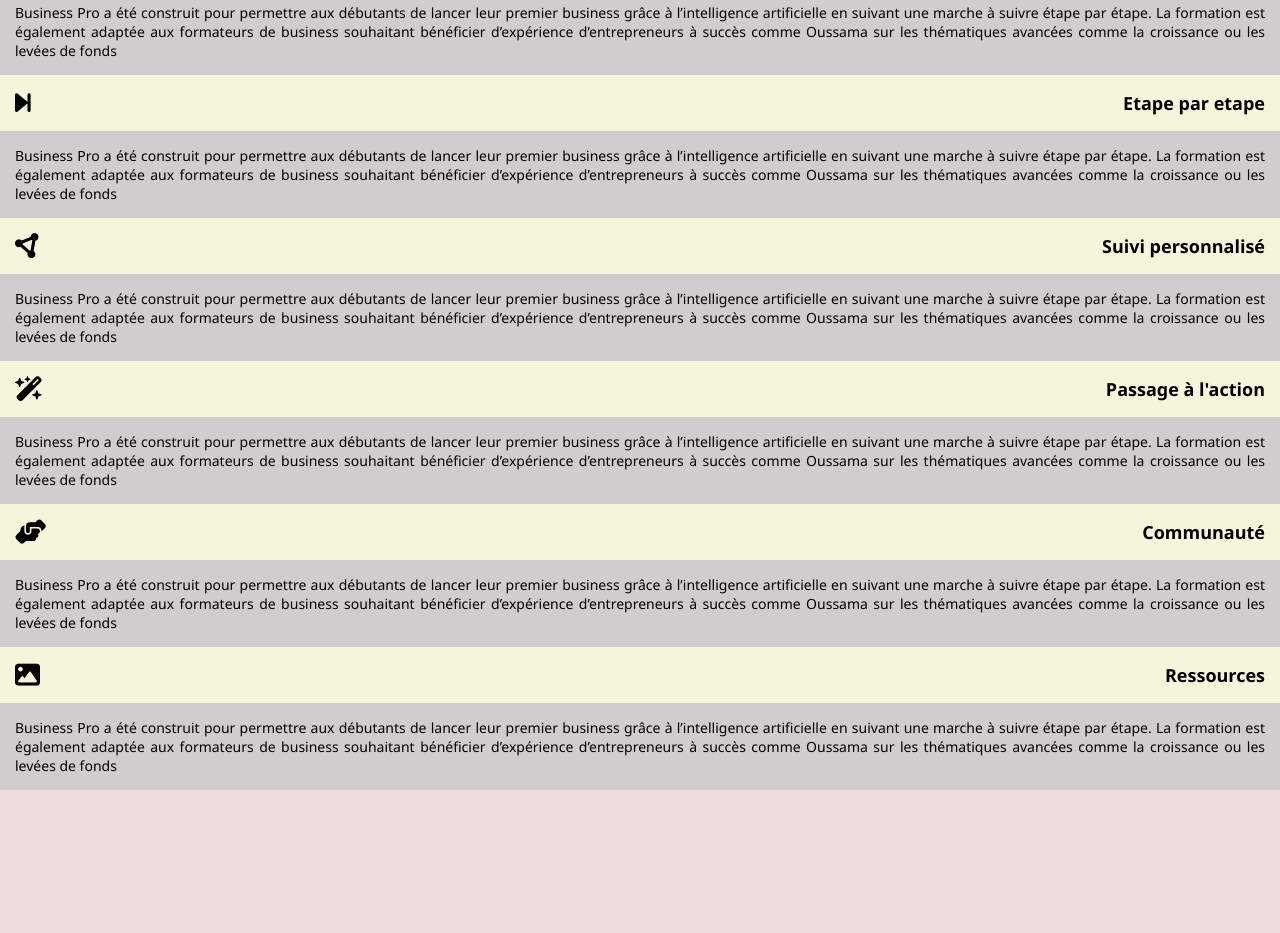
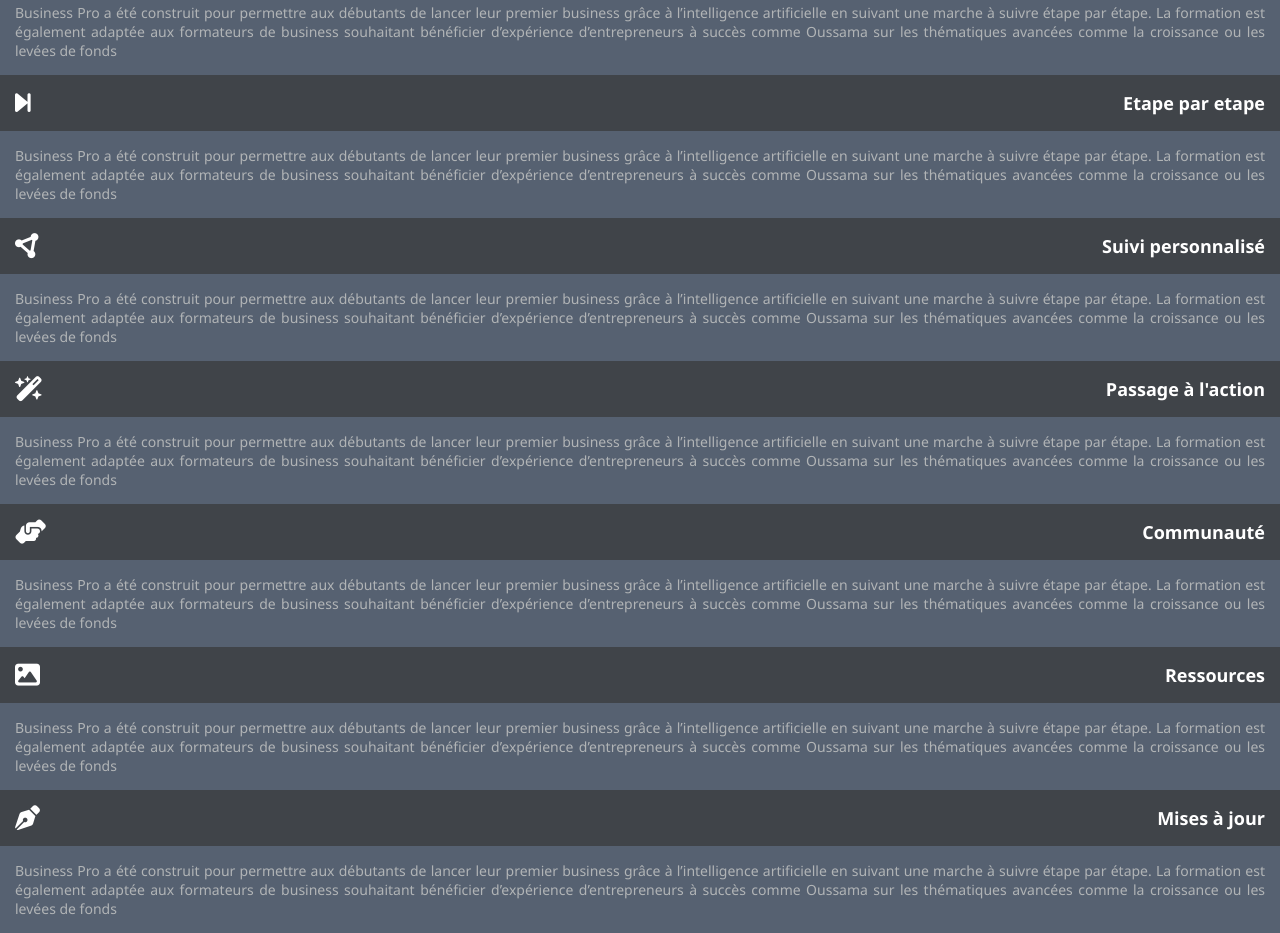
Before and after one commit to PixelsZoom/Courses, a plain HTML site: page index.html in a window 1280 px wide. Shown: the part 335-1268 px from the top of the page. Before the commit the page ends 1125 px from the top, so only its background shows below. Drawn offline with Linux system fonts and the light colour scheme.

Commit message:
color change

```diff
--- a/index.html
+++ b/index.html
@@ -22,13 +22,13 @@
 
 
 body{
-    background-color: rgb(239, 221, 221);
+    background-color: #566171;
 }
 
 .main-box{
     width: 100%;
     height: auto;
-    background-color: rgb(209, 204, 206)
+    background-color: #566171;
 
 }
 
@@ -36,22 +36,20 @@ body{
     display:flex;
     flex-direction: row;
     align-items: center;
-    background-color: beige;
+    background-color: #404449;;
     padding: 15px;
 }
 
 
 .head p i{
     font-size: 25px;
-    color: rgb(250, 211, 82);
-    color: black;
+    color: white;
 }
 
 h2{
     margin-left: auto;
     font-size: 18px;
-    color: black;
-    /* color:rgb(250, 211, 82); */
+    color: white;
     font-family: "Segoe UI", "Cera Round", Cochin, Georgia, serif;
 }
 
@@ -65,6 +63,7 @@ h2{
 .content p{
     text-align: justify;
     font-size: 14px;
+    color: rgb(177, 180, 182);
 }
     </style>
 
@@ -132,6 +131,16 @@ h2{
         <div class="content">
             <p>Business Pro a été construit pour permettre aux débutants de lancer leur premier business grâce à l’intelligence artificielle en suivant une marche à suivre étape par étape. La formation est également adaptée aux formateurs de business souhaitant bénéficier d’expérience d’entrepreneurs à succès comme Oussama sur les thématiques avancées comme la croissance ou les levées de fonds</p>
         </div>
+
+        <div class="head">
+            <p><i class="fa-solid fa-pen-nib"></i></p>
+            <h2>Mises à jour</h2>
+        </div>
+        <div class="content">
+            <p>Business Pro a été construit pour permettre aux débutants de lancer leur premier business grâce à l’intelligence artificielle en suivant une marche à suivre étape par étape. La formation est également adaptée aux formateurs de business souhaitant bénéficier d’expérience d’entrepreneurs à succès comme Oussama sur les thématiques avancées comme la croissance ou les levées de fonds</p>
+        </div>
+
+
     </div>
 
     <script src="/javascript/app.js"></script>
```
